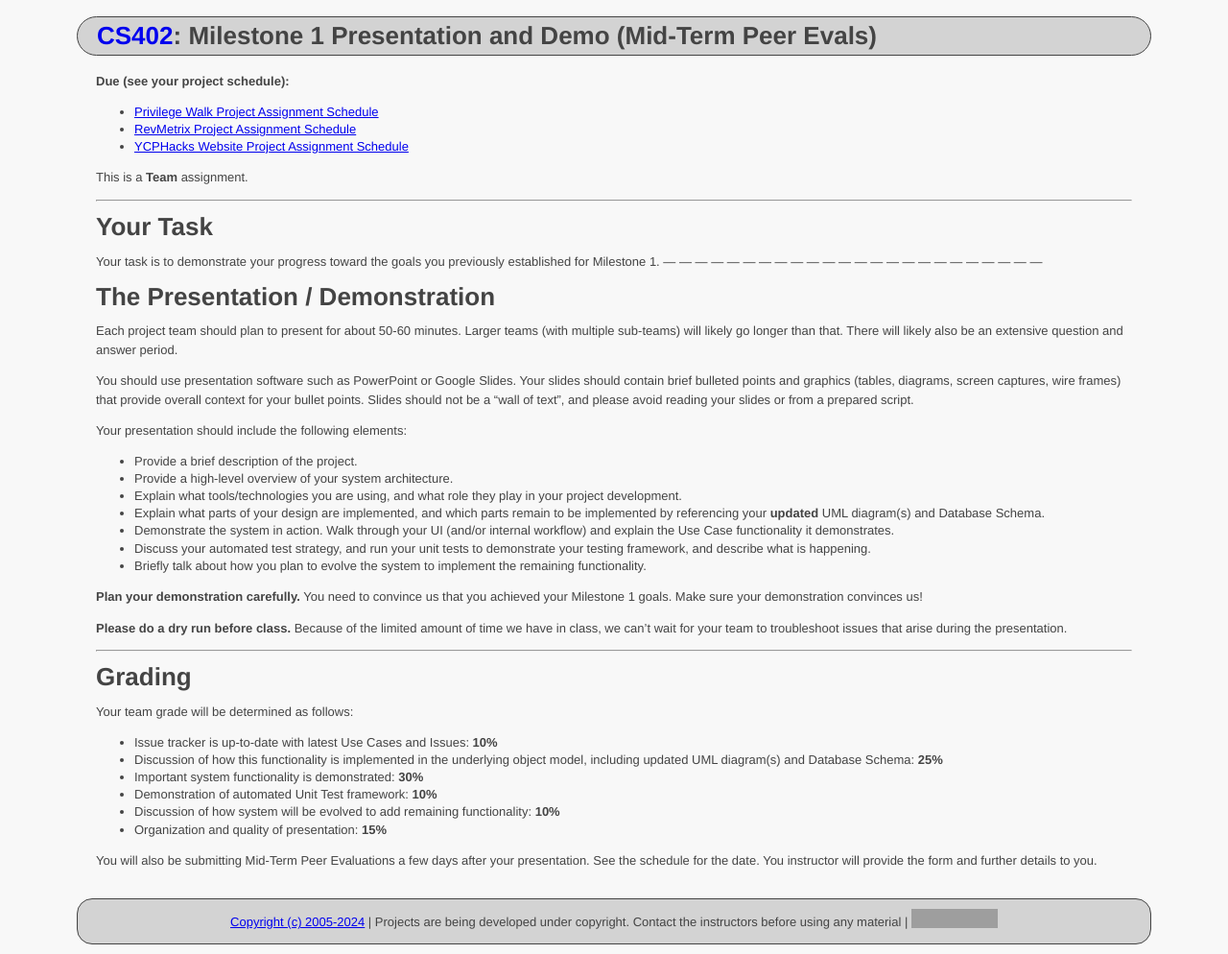
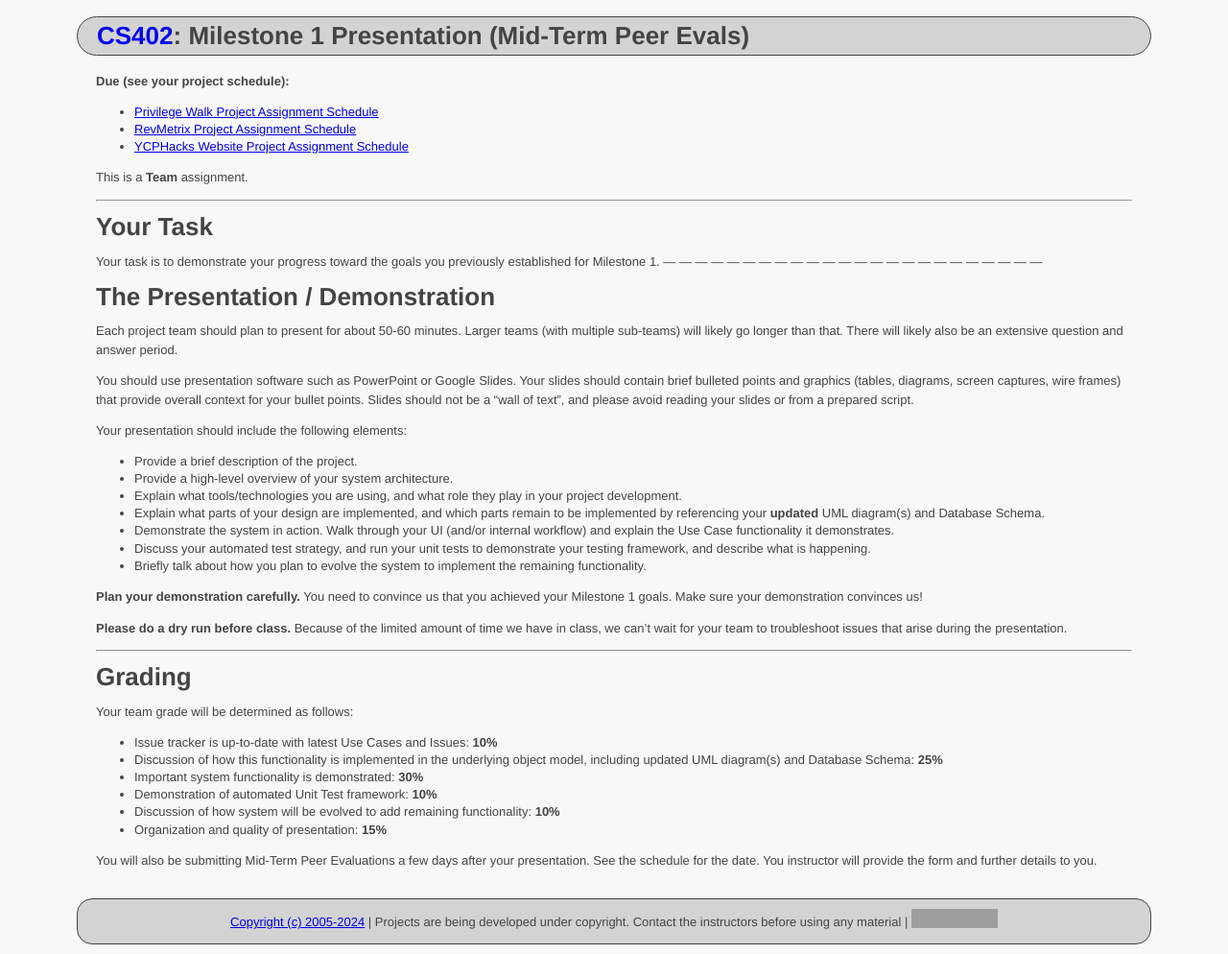
Before and after one commit to ycpcs/cs402-spring2024, a Jekyll site: the page built from assign/assign04.md, in a window 1280 px wide. Shown: the whole page at 96% size. Built offline with Jekyll 4.4.1, drawn with Linux system fonts in a browser that asks for light colours; grey boxes are pictures that could not be loaded.

Commit message:
minor updates

```diff
--- a/assign/assign04.md
+++ b/assign/assign04.md
@@ -1,7 +1,7 @@
 ---
 layout: default
 course_number: CS402
-title: Milestone 1 Presentation and Demo (Mid-Term Peer Evals)
+title: Milestone 1 Presentation (Mid-Term Peer Evals)
 ---
 
 **Due (see your project schedule):**
```
Also changed, not shown: assign/assign02.md (+1 -1 lines), assign/assign05.md (+1 -1 lines), assign/assign06.md (+1 -1 lines), assign/assign07.md (+1 -1 lines), assign/finalreport.md (+1 -1 lines).
